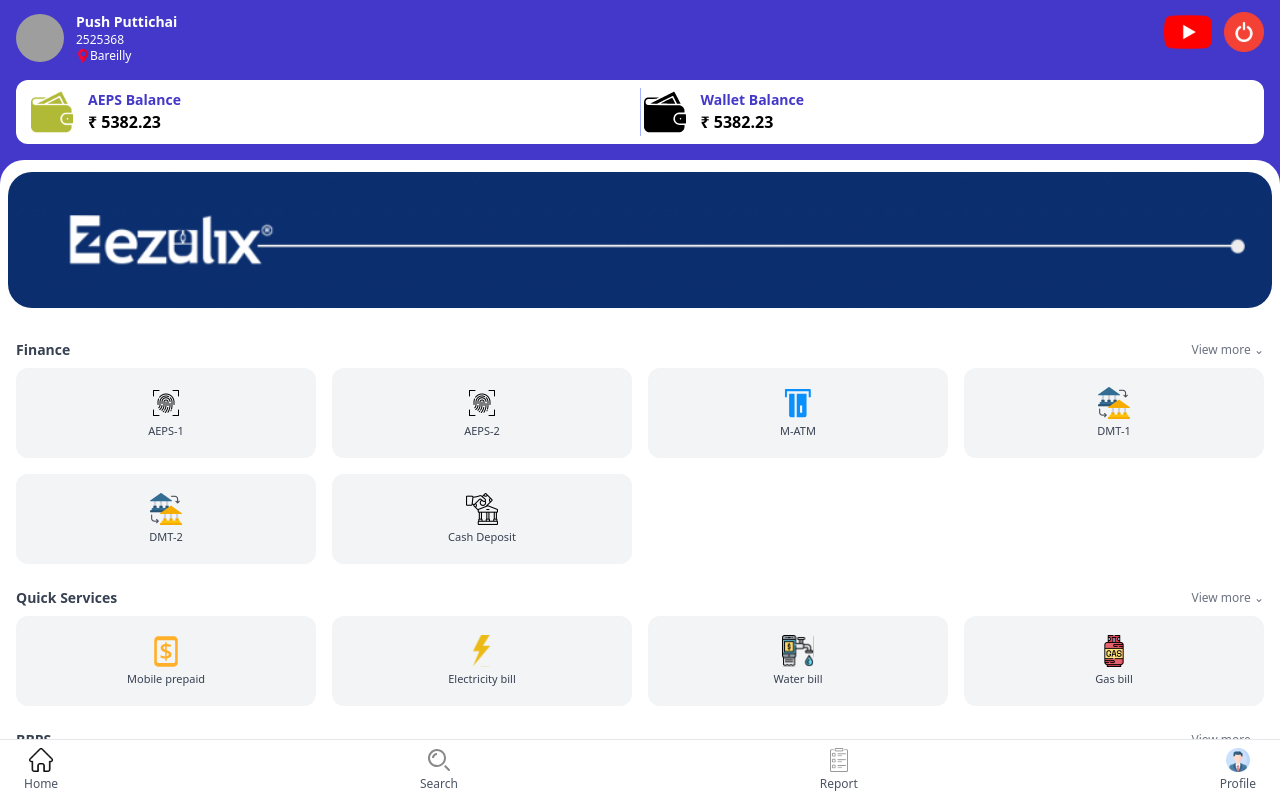
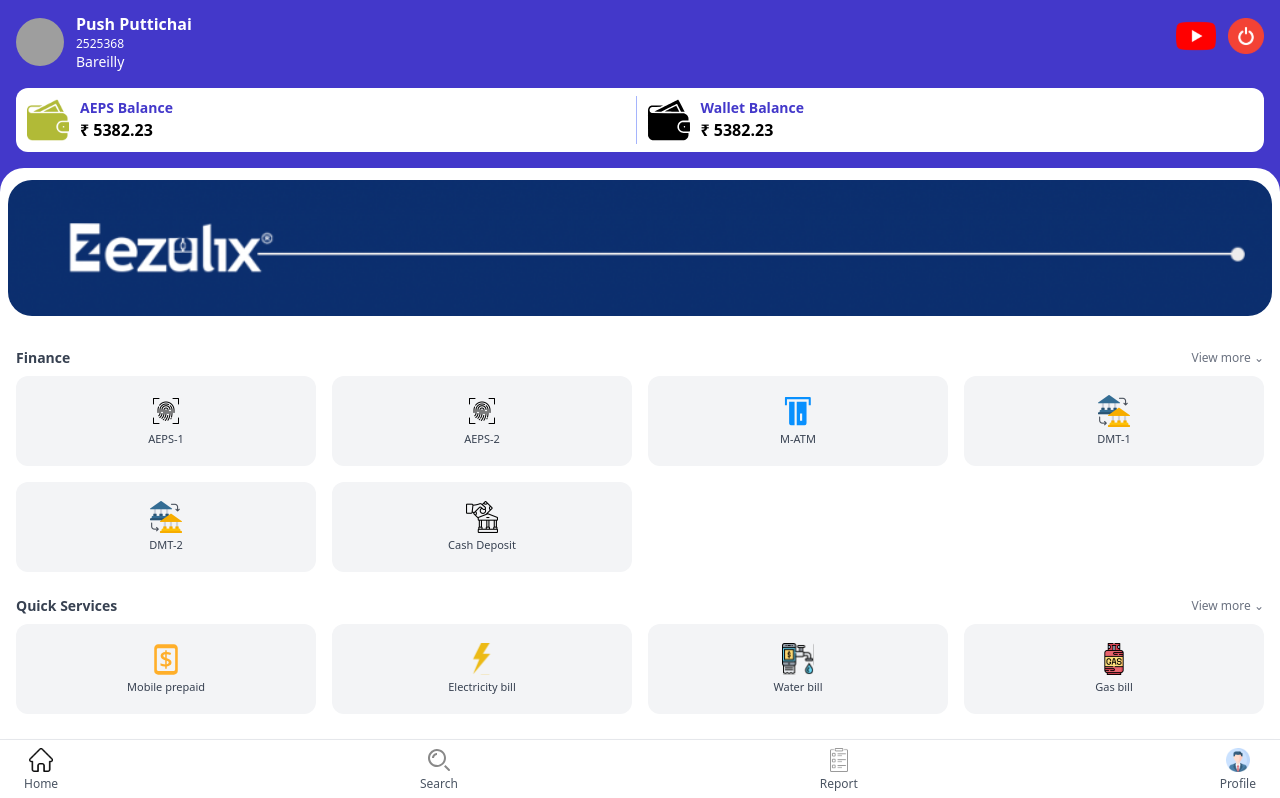
Before and after one commit to Ogpavan/dhanupay, a React (Vite) app: page /dashboard/home in a window 1280 px wide. Shown: the top 798 px of the page. Built offline with nearby package versions, Linux system fonts and the light colour scheme; grey boxes are pictures that could not be loaded.

Commit message:
fixing profile section

```diff
--- a/src/Pages/HomePage.jsx
+++ b/src/Pages/HomePage.jsx
@@ -32,10 +32,10 @@ const HomePage = () => {
               className="w-12 h-12 rounded-full"
             />
             <div>
-              <div className="text-sm font-semibold">Push Puttichai</div>
+              <div className="text-md font-semibold">Push Puttichai</div>
               <div className="text-xs">2525368</div>
-              <div className="text-xs flex items-center">
-                <img src={locationIcon} alt="Location" className="w-3.5 h-3.5" />
+              <div className="text-sm flex items-center">
+                {/* <img src={locationIcon} alt="Location" className="w-3.5 h-3.5" /> */}
                 Bareilly
               </div>
             </div>
@@ -47,21 +47,21 @@ const HomePage = () => {
               src={Youtube}
               onClick={() => navigate("/Logout")}
               alt="YouTube"
-              className="w-12 h-12"
+              className="w-10 h-10"
             />
             <img
               src={Logout}
               onClick={() => navigate("/")}
               alt="Logout"
-              className="w-10 h-10"
+              className="w-9 h-9"
             />
           </div>
         </div>
 
         {/* Wallet Balances */}
-        <div className="flex justify-between bg-white rounded-xl px-3 py-2 mt-4 text-indigo-700 text-sm font-semibold">
-          <div className="flex-1 text-center border-r border-indigo-300">
-            <div className="flex items-center justify-start gap-3">
+        <div className="flex justify-between bg-white rounded-xl px-2 py-2 mt-4 text-indigo-700 text-sm font-semibold">
+          <div className="flex-1 text-center border-r mr-2 border-indigo-300">
+            <div className="flex items-center justify-start gap-2">
               <img src={aepsWalletIcon} alt="Wallet" className="w-12 h-12" />
               <div className="flex flex-col">
                 <div className="text-sm font-semibold text-left text-indigo-700">
@@ -74,9 +74,9 @@ const HomePage = () => {
             </div>
           </div>
           <div className="flex-1 text-center">
-            <div className="flex items-center justify-start gap-3">
+            <div className="flex items-center justify-start gap-2">
               <img src={walletIcon} alt="Wallet" className="w-12 h-12" />
-              <div className="flex flex-col">
+              <div className="flex flex-col ml-">
                 <div className="text-sm font-semibold text-left text-indigo-700">
                   Wallet Balance
                 </div>
```
